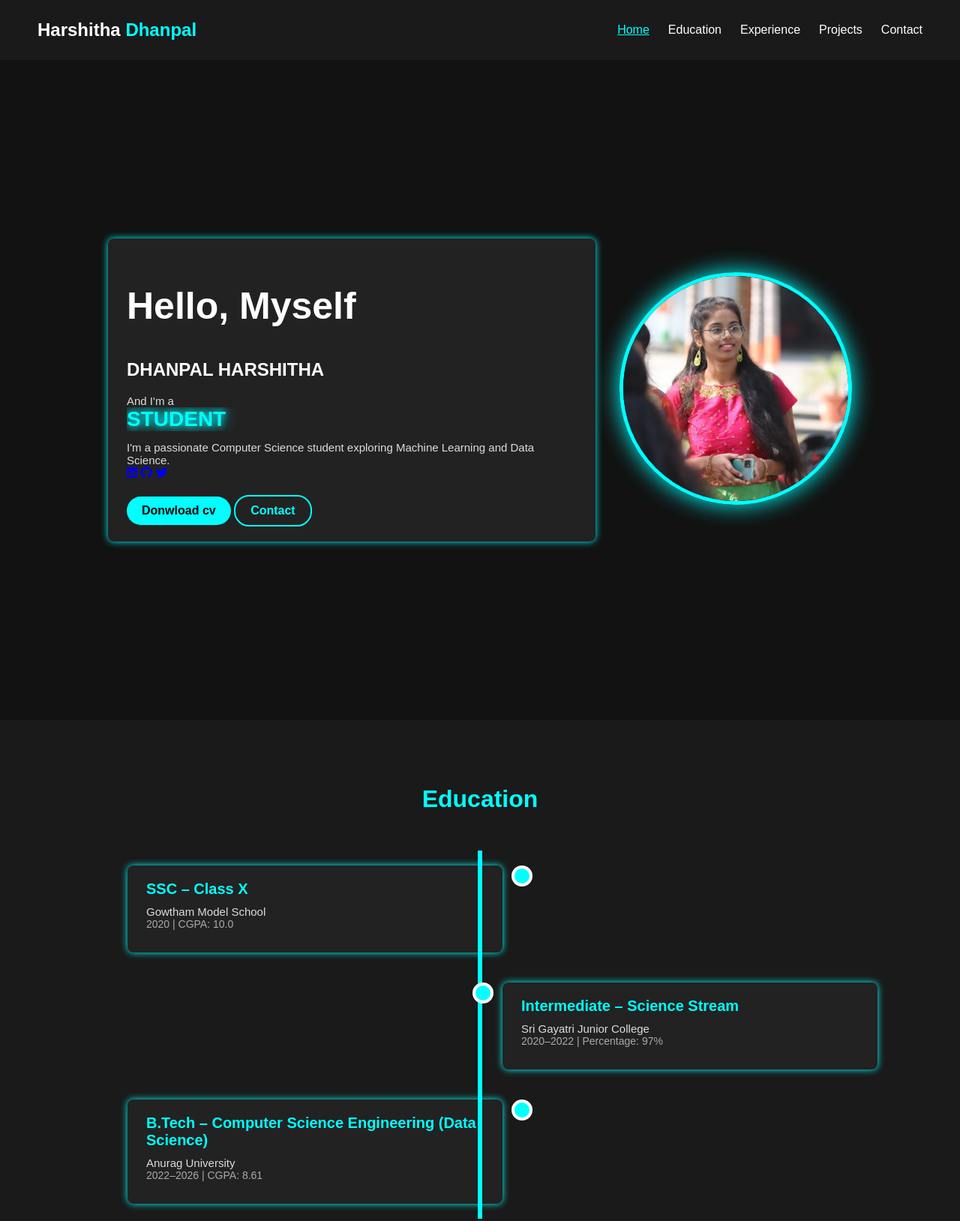
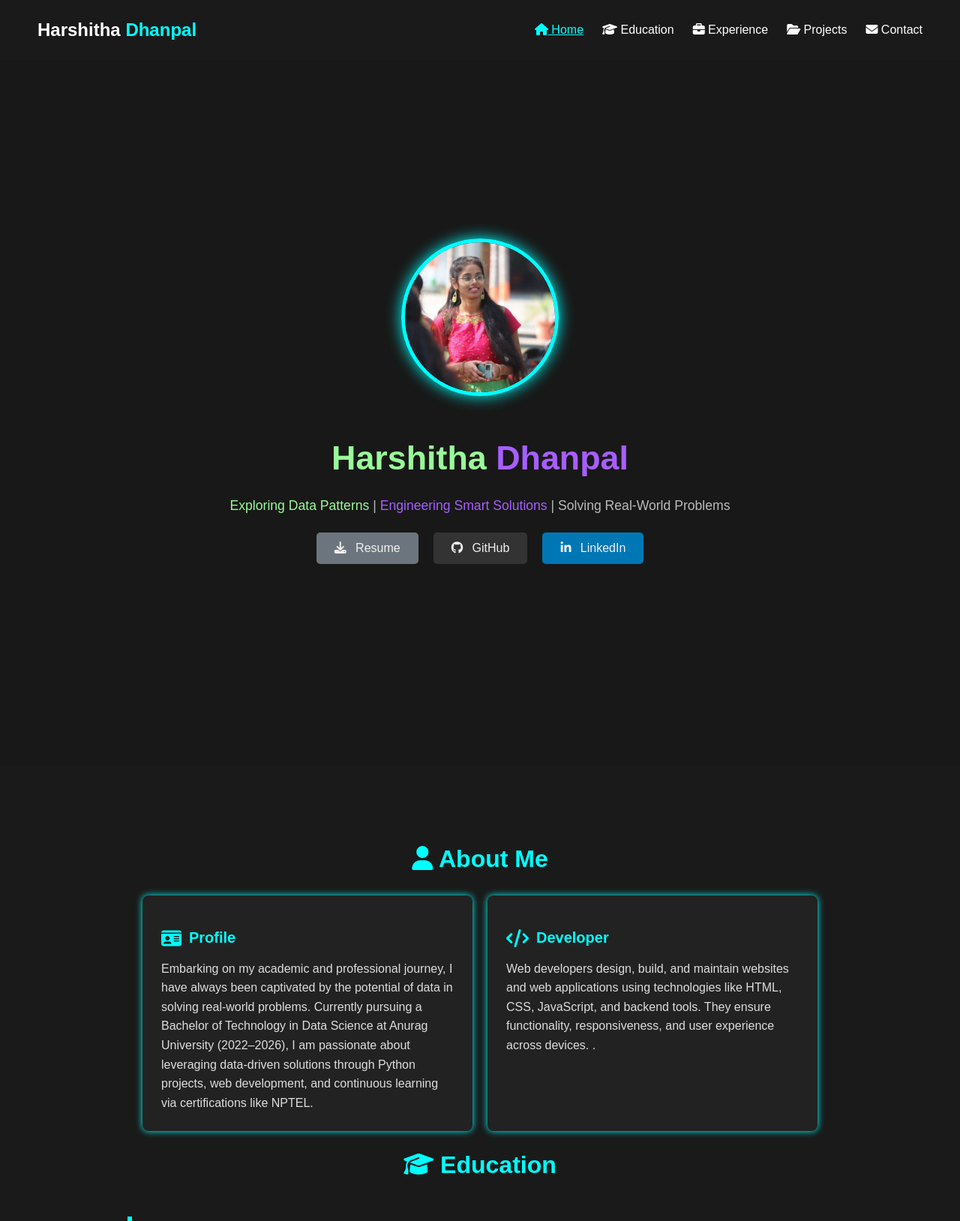
Before and after one commit to Harshitha547/-Portfolio, a plain HTML site: page index.html in a window 1280 px wide. Shown: the top 1628 px of the page at 75% size. Drawn offline with Linux system fonts and the light colour scheme.

Commit message:
Updated portfolio with latest design and features

```diff
--- a/index.html
+++ b/index.html
@@ -6,51 +6,70 @@
     <meta name="viewport" content="width=device-width, initial-scale=1.0" />
     <title>Harshitha's Portfolio</title>
     <link rel="stylesheet" href="style.css" />
-  <!-- Font Awesome CDN -->
     <link rel="stylesheet" href="https://cdnjs.cloudflare.com/ajax/libs/font-awesome/6.5.0/css/all.min.css">
 
 </head>
 
 <body>
-  <!-- Navigation Bar -->
     <nav>
         <div class="logo">Harshitha <span>Dhanpal</span></div>
         <ul>
-      <li><a href="#home" class="active">Home</a></li>
-      <li><a href="#education">Education</a></li>
-      <li><a href="#experience">Experience</a></li>
-      <li><a href="#projects">Projects</a></li>
-      <li><a href="#contact">Contact</a></li>
+            <li><a href="#home" class="active"><i class="fas fa-home"></i> Home</a></li>
+            <li><a href="#education"><i class="fas fa-graduation-cap"></i> Education</a></li>
+            <li><a href="#experience"><i class="fas fa-briefcase"></i> Experience</a></li>
+            <li><a href="#projects"><i class="fas fa-folder-open"></i> Projects</a></li>
+            <li><a href="#contact"><i class="fas fa-envelope"></i> Contact</a></li>
         </ul>
     </nav>
 
-  <!-- Hero Section -->
-  <section class="hero" id="home">
-    <div class="content">
-        <h1>Hello, Myself</h1>
-        <h2>DHANPAL HARSHITHA</h2>
-        <p>And I'm a <span id="typing-text">STUDENT</span></p>
-      <p>I'm a passionate Computer Science student exploring Machine Learning and Data Science.</p>
-      <div class="social-icons">
-        <a href="#"><i class="fab fa-linkedin"></i></a>
-        <a href="#"><i class="fab fa-github"></i></a>
-        <a href="#"><i class="fab fa-twitter"></i></a>
+    <section class="hero-section" id="home">
+        <div class="hero-content">
+            <div class="profile-image">
+                <img src="2k23 tr.jpg" alt="Profile Picture" class="profile-pic" />
             </div>
-      <div class="buttons">
-        <a href="resume.pdf" class="btn" target="_blank">Donwload cv</a>
-        <a href="#contact" class="btn btn-outline">Contact</a>
+            <h1 class="hero-name">
+                <span>Harshitha</span> <span class="gradient-text">Dhanpal</span>
+            </h1>
+            <p class="hero-roles">
+                <span class="role-green">Exploring Data Patterns</span> |
+                <span class="role-purple"> Engineering Smart Solutions </span> |
+                Solving Real-World Problems
+            </p>
+            <div class="hero-buttons">
+                <a href="resume.pdf" class="btn resume"><i class="fas fa-download"></i> Resume</a>
+                <a href="https://github.com/Harshitha547" class="btn github"><i class="fab fa-github"></i> GitHub</a>
+                <a href="https://www.linkedin.com/in/harshitha-dhanpal-896987286" class="btn linkedin"><i
+                        class="fab fa-linkedin-in"></i> LinkedIn</a>
+
+            </div>
+        </div>
+    </section>
+    <section class="about" id="about">
+        <div class="about-content">
+            <h2><i class="fas fa-user"></i> About Me</h2>
+            <div class="about-cards">
+                <div class="about-card">
+                    <h3><i class="fas fa-id-card"></i> Profile</h3>
+                    <p>Embarking on my academic and professional journey, I have always been captivated by the potential
+                        of data in solving real-world problems. Currently pursuing a Bachelor of Technology in Data Science
+                        at Anurag University (2022–2026), I am passionate about leveraging data-driven solutions through
+                        Python projects, web development, and continuous learning via certifications like NPTEL.</p>
+                </div>
+                <div class="about-card">
+                    <h3><i class="fas fa-code"></i> Developer</h3>
+                    <p>
+
+                        Web developers design, build, and maintain websites and web applications using technologies like
+                        HTML, CSS, JavaScript, and backend tools. They ensure functionality, responsiveness, and user
+                        experience across devices.
+                        .</p>
                 </div>
 
             </div>
-    <div class="image-container">
-      <img src="2k23 tr.jpg" alt="Profile Picture" />
         </div>
-  </section>
-
         <section class="education-zigzag" id="education">
-    <h2>Education</h2>
+            <h2><i class="fas fa-graduation-cap"></i> Education</h2>
             <div class="timeline-zigzag">
-
                 <div class="container left">
                     <div class="content">
                         <h3>SSC – Class X</h3>
@@ -58,7 +77,6 @@
                         <span>2020 | CGPA: 10.0</span>
                     </div>
                 </div>
-
                 <div class="container right">
                     <div class="content">
                         <h3>Intermediate – Science Stream</h3>
@@ -66,7 +84,6 @@
                         <span>2020–2022 | Percentage: 97%</span>
                     </div>
                 </div>
-
                 <div class="container left">
                     <div class="content">
                         <h3>B.Tech – Computer Science Engineering (Data Science)</h3>
@@ -74,15 +91,12 @@
                         <span>2022–2026 | CGPA: 8.61</span>
                     </div>
                 </div>
-
             </div>
         </section>
 
 
-
- <!-- Experience Section -->
         <section class="experience" id="experience">
-    <h2>Experience</h2>
+            <h2><i class="fas fa-briefcase"></i> Experience</h2>
             <div class="experience-cards">
                 <div class="exp-card active">
                     <i class="fas fa-laptop-code"></i>
@@ -98,9 +112,30 @@
         </section>
 
 
-  <!-- Projects Section -->
+        <section class="skills" id="skills">
+            <h2><i class="fas fa-code-branch"></i> Skills</h2>
+            <div class="skills-container">
+                <div class="skill-category">
+                    <h3><i class="fas fa-terminal"></i> Languages</h3>
+                    <span class="skill-tag">C</span>
+                    <span class="skill-tag">Python</span>
+                    <span class="skill-tag">HTML</span>
+                    <span class="skill-tag">CSS</span>
+                    <span class="skill-tag">JavaScript</span>
+                    <span class="skill-tag">SQL</span>
+                </div>
+                <div class="skill-category">
+                    <h3><i class="fas fa-wrench"></i> Tools</h3>
+                    <span class="skill-tag">MS Office tools</span>
+                    <span class="skill-tag">Tableau</span>
+                    <span class="skill-tag">Windows</span>
+                    <span class="skill-tag">PowerBI</span>
+                </div>
+            </div>
+        </section>
+
         <section id="projects" class="projects">
-    <h2>My Projects</h2>
+            <h2><i class="fas fa-folder-open"></i> My Projects</h2>
             <div class="project-cards">
                 <div class="project-card">
                     <h3>Portfolio Website</h3>
@@ -108,19 +143,21 @@
                 </div>
                 <div class="project-card">
                     <h3>Job salary Analysis Dashboard</h3>
-        <p>Created an interactive Tableau dashboard analyzing global job salary trends by role, location, and experience level.</p>
+                    <p>Created an interactive Tableau dashboard analyzing global job salary trends by role, location, and
+                        experience level.</p>
                 </div>
                 <div class="project-card">
                     <h3>Ad Spotting – Finding Best Markets to Advertise In
                     </h3>
-        <p>Developed an R-based analysis to identify the most effective markets for targeted advertising using demographic and sales data.</p>
+                    <p>Developed an R-based analysis to identify the most effective markets for targeted advertising
+                        using demographic and sales data.</p>
                 </div>
             </div>
         </section>
 
-  <!-- Contact Section -->
+
         <section class="contact " id="contact">
-    <h2>Contact <span class="highlight">Me</span></h2>
+            <h2><i class="fas fa-envelope"></i> Contact <span class="highlight">Me</span></h2>
             <form class="contact-form">
                 <div class="form-group">
                     <label for="name">Full Name:</label>
@@ -154,13 +191,16 @@
 
         <button id="topBtn" onclick="scrollToTop()">↑</button>
         <script src="script.js"></script>
-  <!-- Footer -->
         <footer>
             <div class="social-footer">
-      <a href="https://facebook.com"><i class="fab fa-facebook-f"></i></a>
-      <a href="https://twitter.com"><i class="fab fa-twitter"></i></a>
-      <a href="https://google.com"><i class="fab fa-google"></i></a>
-      <a href="https://linkedin.com"><i class="fab fa-linkedin-in"></i></a>
+                <a href="https://www.facebook.com/harshitha.dhanpal"><i class="fab fa-facebook-f"></i></a>
+                <a href="https://mail.google.com/mail/u/0/?tab=rm&ogbl#inbox"><i class="fab fa-google"></i></a>
+                <a href="https://www.linkedin.com/in/harshitha-dhanpal-896987286"><i
+                        class="fab fa-linkedin-in"></i></a>
             </div>
             <p style="color: white;">&copy; 2025 Harshitha Dhanpal. All rights reserved.</p>
         </footer>
+
+</body>
+
+</html>
--- a/style.css
+++ b/style.css
@@ -18,143 +18,234 @@ nav {
   top: 0;
   z-index: 1000;
 }
+
 nav .logo {
   font-size: 24px;
   font-weight: bold;
   color: #fff;
 }
+
 nav .logo span {
   color: cyan;
 }
+
 nav ul {
   list-style: none;
   display: flex;
   gap: 25px;
 }
+
 nav ul li {
   display: inline;
 }
+
 nav ul li a {
   text-decoration: none;
   color: white;
   font-size: 16px;
 }
+
 nav ul li a:hover,
 nav ul li a.active {
   color: cyan;
   text-decoration: underline;
 }
 
-/* Hero Section */
-.hero {
+/* Hero Section (Updated) */
+/* Hero Section (Updated) */
+.hero-section {
+  background: #181818; /* Dark background */
+  padding: 100px 20px; /* Adjust padding */
+  display: flex;
+  justify-content: center;
+  align-items: center;
+  min-height: calc(100vh - 60px); /* Adjust for navigation height */
+  text-align: center;
+}
+
+.hero-content {
+  display: flex;
+  flex-direction: column;
+  align-items: center;
+}
+
+.profile-image {
+  width: 200px; /* Increased width */
+  height: 200px; /* Increased height */
+  border-radius: 50%;
+  overflow: hidden;
+  margin-bottom: 20px;
+  border: 5px solid cyan; /* Changed border color and increased thickness */
+  box-shadow: 0 0 20px cyan; /* Added a subtle shadow */
+}
+
+.profile-image img {
+  width: 100%;
+  height: 100%;
+  object-fit: cover;
+}
+
+/* ... rest of your CSS ... */
+.hero-name {
+  font-size: 2.8em; /* Slightly larger name */
+  font-weight: bold;
+  margin-bottom: 10px;
+  color: #98FB98; /* Teal/Green primary color */
+}
+
+.hero-name .gradient-text {
+  /* You can keep the gradient if you like, or adjust the color */
+  color: #a75eff; /* Purple accent color */
+}
+
+.hero-roles {
+  color: #bbb;
+  margin-bottom: 25px;
+  font-size: 1.1em;
+}
+
+.hero-roles .role-green {
+  color: #98FB98;
+}
+
+.hero-roles .role-purple {
+  color: #a75eff;
+}
+
+.hero-buttons {
+  display: flex;
+  gap: 20px;
+  margin-bottom: 30px;
+}
+
+.btn {
+  display: inline-block;
+  padding: 12px 24px;
+  text-decoration: none;
+  color: #f0f0f0;
+  border-radius: 5px;
+  transition: background-color 0.3s ease;
+  font-size: 1em;
+}
+
+.btn i {
+  margin-right: 8px;
+}
+
+.btn.resume {
+  background-color: #6c757d; /* Grayish */
+}
+
+.btn.github {
+  background-color: #333;
+}
+
+.btn.linkedin {
+  background-color: #0077b5;
+}
+
+.btn:hover {
+  opacity: 0.9;
+}
+
+.collaboration {
+  color: #ddd;
+  margin-bottom: 20px;
+  font-size: 0.95em;
+}
+
+.indicator {
+  display: inline-block;
+  width: 10px;
+  height: 10px;
+  border-radius: 50%;
+  background-color: #98FB98; /* Matching primary color */
+  margin-right: 8px;
+}
+
+.badges {
+  display: flex;
+  gap: 10px;
+}
+
+.badge {
+  background-color: #333;
+  color: #fff;
+  padding: 8px 12px;
+  border-radius: 5px;
+  font-size: 0.85em;
+}
+
+.badge i {
+  margin-right: 5px;
+}
+
+.developer {
+  background-color: #5bc0de; /* Light blue */
+}
+
+.security {
+  background-color: #d9534f; /* Reddish */
+}
+/* About Section */
+.about {
+  background-color: #1a1a1a;
+  padding: 80px 10%;
+  color: white;
+}
+
+.about-content {
+  max-width: 900px;
+  margin: 0 auto;
+}
+
+.about h2 {
+  font-size: 32px;
+  color: cyan;
+  margin-bottom: 30px;
+  text-align: center;
+}
+
+.about-cards {
+  display: grid;
+  grid-template-columns: repeat(auto-fit, minmax(300px, 1fr));
+  gap: 20px;
+  margin-top: 20px;
+}
+
+.about-card {
+  background-color: #222;
+  padding: 25px;
+  border-radius: 8px;
+  box-shadow: 0 0 10px cyan;
+}
+
+.about-card h3 {
+  color: cyan;
+  margin-bottom: 10px;
+  font-size: 20px;
   display: flex;
   align-items: center;
-  justify-content: space-around;
-  padding: 80px 10%;
-  min-height: 90vh;
-}
-.hero .content {
-  max-width: 600px;
-}
-.hero h1 {
-  font-size: 50px;
-  font-weight: bold;
-}
-.hero h1 span {
-  color: cyan;
-}
-.hero p {
-  font-size: 16px;
-  color: #b0b0b0;
-}
-#typing-text {
-    font-size: 28px; /* Increased font size */
-    font-weight: bold;
-    color: cyan; /* Eye-catching color */
-    width: 0;
-    overflow: hidden;
-    white-space: nowrap;
-    border-right: 3px solid #ff6f61; /* Typing cursor color changed to orange-red */
-    animation: typing 3s steps(30, end) forwards, blink-caret 0.75s step-end infinite;
-    animation-play-state: paused;
-    display: inline-block;
-    text-shadow: 0 0 10px cyan, 0 0 20px cyan;
+  gap: 10px;
 }
 
-  @keyframes typing {
-    from { width: 0; }
-    to { width: 100%; }
+.about-card h3 i {
+  font-size: 24px;
 }
 
-  @keyframes blink-caret {
-    from, to { border-color: transparent; }
-    50% { border-color: #ff6f61; }
+.about-card p {
+  font-size: 16px;
+  line-height: 1.6;
+  color: #ddd;
+  margin-bottom: 0;
 }
-
-/* Buttons */
-.buttons {
-  margin-top: 20px;
+education-zigzag {
+  background-color: #1a1a1a;
+  padding: 60px 10%;
+  color: white;
+  text-align: center;
 }
-.btn {
-  display: inline-block;
-  padding: 10px 20px;
-  background: cyan;
-  color: black;
-  border-radius: 20px;
-  text-decoration: none;
-  font-weight: bold;
-  transition: 0.3s;
-}
-.btn:hover {
-  background: #00bcd4;
-  transform: scale(1.05);
-}
-.btn-outline {
-  background: transparent;
-  border: 2px solid cyan;
-  color: cyan;
-}
-.btn-outline:hover {
-  background: cyan;
-  color: black;
-}
-
-/* Profile Image */
-.image-container {
-  position: relative;
-}
-.image-container img {
-  width: 300px;
-  height: 300px;
-  border-radius: 50%;
-  object-fit: cover;
-  border: 5px solid cyan;
-  box-shadow: 0 0 30px cyan;
-  transition: 0.3s;
-}
-.image-container img:hover {
-  box-shadow: 0 0 50px cyan;
-}
-
-/* Scroll To Top Button */
-#topBtn {
-  display: none;
-  position: fixed;
-  bottom: 20px;
-  right: 20px;
-  background-color: cyan;
-  color: black;
-  border: none;
-  padding: 10px 15px;
-  border-radius: 5px;
-  cursor: pointer;
-  font-size: 18px;
-}
-#topBtn:hover {
-  background-color: #00bcd4;
-}
-/* Education Zig-Zag Section */
-.education-zigzag {
+education-zigzag {
   background-color: #1a1a1a;
   padding: 60px 10%;
   color: white;
@@ -167,7 +258,6 @@ nav ul li a.active {
   margin-bottom: 50px;
 }
 
-  /* Timeline container */
 .timeline-zigzag {
   position: relative;
   max-width: 1000px;
@@ -182,8 +272,8 @@ nav ul li a.active {
   background-color: cyan;
   top: 0;
   bottom: 0;
-    left: 50%;
-    margin-left: -3px;
+  left: 30px; /* Changed from 50% to fixed value */
+  margin-left: 0; /* Removed margin-left */
 }
 
 /* Timeline block containers */
@@ -191,7 +281,8 @@ nav ul li a.active {
   padding: 20px 30px;
   position: relative;
   background: inherit;
-    width: 50%;
+  width: 100%; /* Changed from 50% to 100% */
+  margin-left: 0; /*added*/
 }
 
 /* Left containers */
@@ -201,7 +292,7 @@ nav ul li a.active {
 
 /* Right containers */
 .container.right {
-    left: 50%;
+  left: 0; /* Changed from 50% to 0 */
 }
 
 /* Circles on timeline */
@@ -210,7 +301,7 @@ nav ul li a.active {
   position: absolute;
   width: 20px;
   height: 20px;
-    right: -10px;
+  left: 20px; /* Changed from -10px to 20px */
   background-color: cyan;
   border: 4px solid #fff;
   top: 20px;
@@ -219,7 +310,7 @@ nav ul li a.active {
 }
 
 .container.right::before {
-    left: -10px;
+  left: 20px; /* Ensure circle is at the same position */
   right: auto;
 }
 
@@ -232,6 +323,7 @@ nav ul li a.active {
   box-shadow: 0 0 10px cyan;
   text-align: left;
   transition: 0.3s ease;
+  margin-left: 50px; /* Added margin to push content to the right of circle*/
 }
 
 .content h3 {
@@ -273,9 +365,10 @@ nav ul li a.active {
   .container.right::before {
       left: 60px;
   }
+  .content{
+      margin-left: 100px;
   }
-
-
+}
 .experience {
   background: #1a1a1a;
   padding: 60px 10%;
@@ -331,6 +424,63 @@ nav ul li a.active {
   border: 2px solid cyan;
   background: #2c2c2c;
 }
+/* ... your existing CSS ... */
+
+/* ... your existing CSS ... */
+
+/* Skills Section */
+.skills {
+  background-color: #1a1a1a;
+  padding: 60px 10%;
+  color: white;
+  text-align: center;
+}
+
+.skills h2 {
+  font-size: 32px;
+  color: cyan;
+  margin-bottom: 30px;
+}
+
+.skills h2 i {
+  margin-right: 10px;
+}
+
+.skills-container {
+  display: flex;
+  flex-wrap: wrap;
+  gap: 30px;
+  justify-content: center;
+}
+
+.skill-category {
+  background-color: #222;
+  padding: 25px;
+  border-radius: 12px;
+  box-shadow: 0 0 10px cyan;
+  text-align: left;
+  min-width: 200px; /* Adjust width as needed */
+  display: flex; /* Enable flexbox for vertical alignment */
+  flex-direction: column; /* Arrange items vertically */
+  gap: 10px; /* Spacing between skill tags */
+}
+
+.skill-category h3 {
+  color: white;
+  margin-bottom: 10px;
+  font-size: 20px;
+}
+
+.skill-tag {
+  display: inline-block;
+  background-color: #333;
+  color: #eee;
+  padding: 8px 15px;
+  border-radius: 8px;
+  font-size: 16px;
+  margin-right: 0; /* Remove right margin for vertical layout */
+  margin-bottom: 5px; /* Add bottom margin for spacing */
+}
 
 /* Projects Section */
 .projects {
@@ -367,6 +517,7 @@ nav ul li a.active {
 .project-card p {
   color: #bbb;
 }
+
 /* Contact Section */
 .contact {
   padding: 50px 10%;
@@ -374,29 +525,24 @@ nav ul li a.active {
   color: white;
   text-align: center;
 }
-
 .contact h2 {
   font-size: 30px;
   margin-bottom: 30px;
 }
-
 .contact-form {
   max-width: 600px;
   margin: 0 auto;
   text-align: left;
 }
-
 .form-group {
   margin-bottom: 20px;
 }
-
 .form-group label {
   display: block;
   margin-bottom: 5px;
   color: cyan;
   font-weight: bold;
 }
-
 .form-group input,
 .form-group textarea {
   width: 100%;
@@ -407,13 +553,11 @@ nav ul li a.active {
   border-radius: 5px;
   font-size: 16px;
 }
-
 .form-group input:focus,
 .form-group textarea:focus {
   outline: none;
   border-color: cyan;
 }
-
 .contact-form .btn {
   display: block;
   width: 100%;
@@ -426,16 +570,17 @@ nav ul li a.active {
   cursor: pointer;
   transition: background 0.3s ease;
 }
-
 .contact-form .btn:hover {
   background: #00bcd4;
 }
+
+
 /* Footer */
 footer {
-    background-color: hsla(133, 13%, 87%, 0.581);
+  background-color: #121212; /* Changed to match page background */
   text-align: center;
-    padding: 3px 10px;
-  }
+
+ padding: 3px 10px}
 
 .social-footer i {
   padding: 15px;
```
Also changed, not shown: 1 other file. Lines whose indentation alone changed are shown as unchanged.
